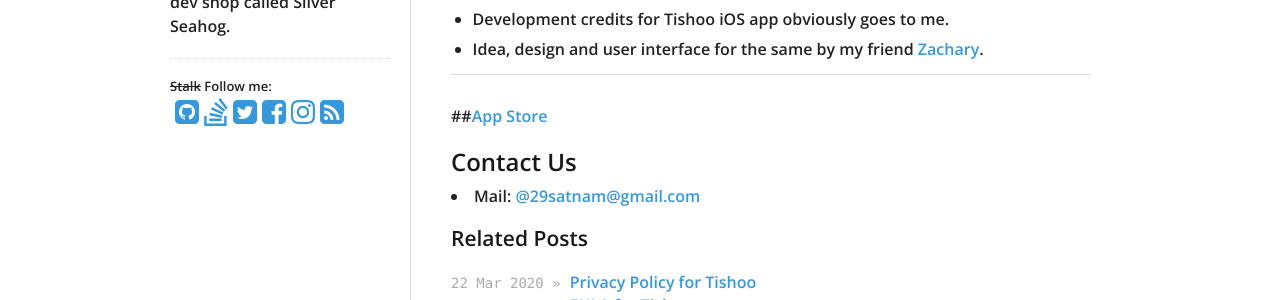
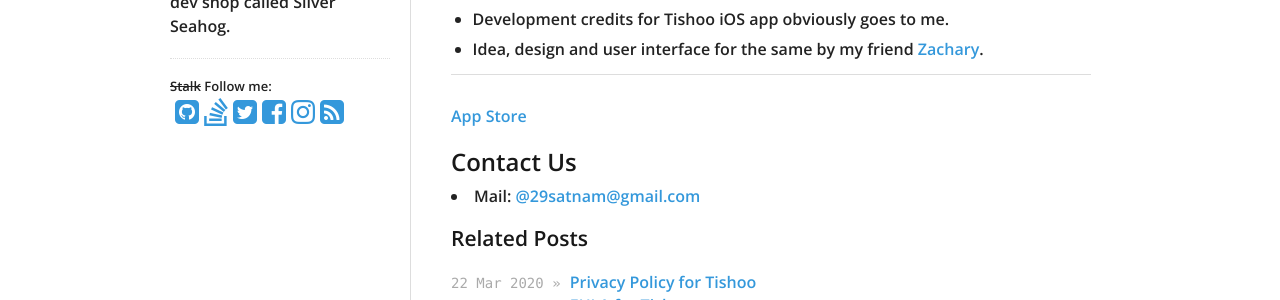
Before and after one commit to 29satnam/29satnam.github.io, a Jekyll site: the page built from _posts/2020-03-22-Tishoo-iOS-release.md, in a window 1280 px wide. Shown: the part 417-717 px from the top of the page. Built offline with Jekyll 4.4.1, drawn with Linux system fonts in a browser that asks for light colours.

```diff
--- a/_posts/2020-03-22-Tishoo-iOS-release.md
+++ b/_posts/2020-03-22-Tishoo-iOS-release.md
@@ -22,7 +22,7 @@ With just a few inputs such as number of rolls, number of members using the toil
 - Idea, design and user interface for the same by my friend <a href="https://www.instagram.com/Zac.wolff/">Zachary</a>.
 
 ---
-##<a href="https://apps.apple.com/us/app/tishoo/id1503965803">App Store</a>
+<a href="https://apps.apple.com/us/app/tishoo/id1503965803">App Store</a>
 
 ## Contact Us
 
```
